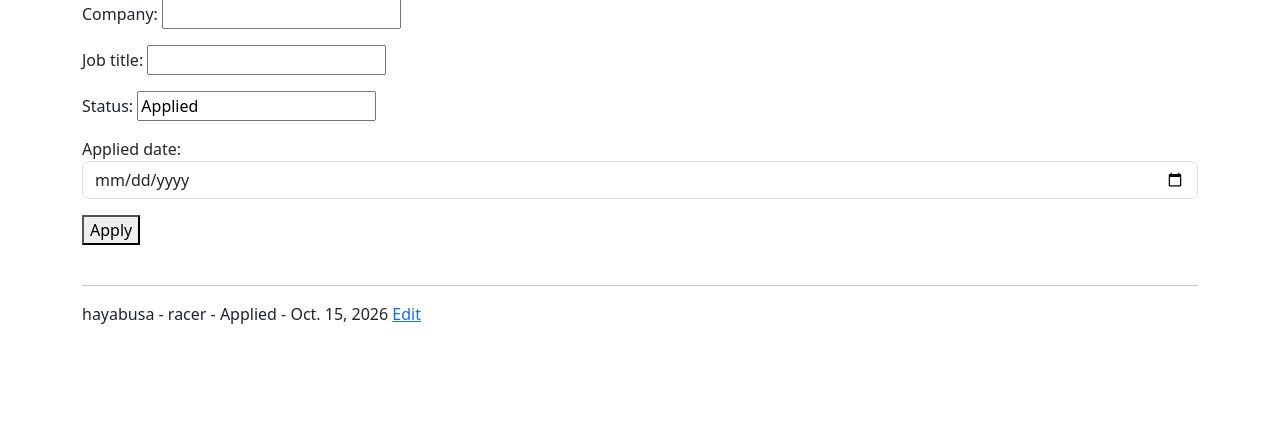
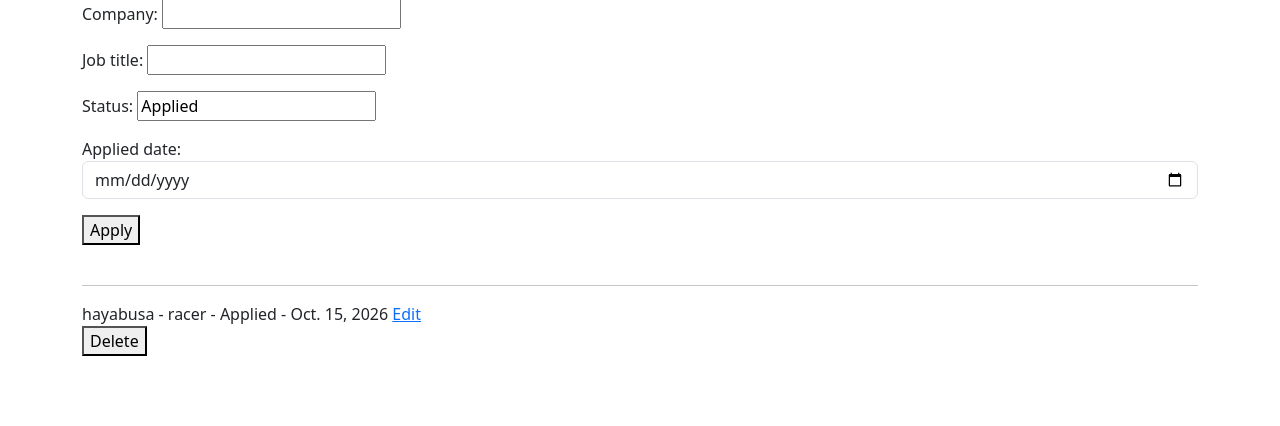
Before and after one commit to trust-enterprise/job_tracker, a Django app: template applications/templates/applications/home.html in a window 1280 px wide. Shown: the part 135-561 px from the top of the page. Run offline with Django 5.2, Linux system fonts and the light colour scheme; the template is opened without the code that fills it: values that come from a table or form of the project are taken from there, others are empty; data comes from the database, SQL or seed files in the repository; both versions use the stored data as it was after the commit.

Commit message:
delete method added

```diff
--- a/applications/templates/applications/home.html
+++ b/applications/templates/applications/home.html
@@ -24,6 +24,12 @@
     {%for application in job_applications%}
         {{application.company}} - {{application.job_title}} - {{application.status}} - {{application.applied_date}}
         <a href="{% url 'edit' application.id %}">Edit</a>
+        <form method="POST"
+            action="{% url 'delete' application.id %}"
+            onsubmit="return confirm('Sure to delete?')">
+            {% csrf_token %}
+            <button type="submit">Delete</button>
+        </form>
     {%empty%}
     <p>No applications</p>
     {% endfor %}
--- a/applications/urls.py
+++ b/applications/urls.py
@@ -4,5 +4,7 @@ from . import views
 urlpatterns = [
     path('', views.home, name="home"),
     path('edit/<int:application_id>/', views.edit_application, name="edit"),
+    path('delete/<int:application_id>/', views.delete_application, name="delete"),
+
 
 ]
```
Also changed, not shown: applications/views.py (+9 -0 lines), db.sqlite3.
